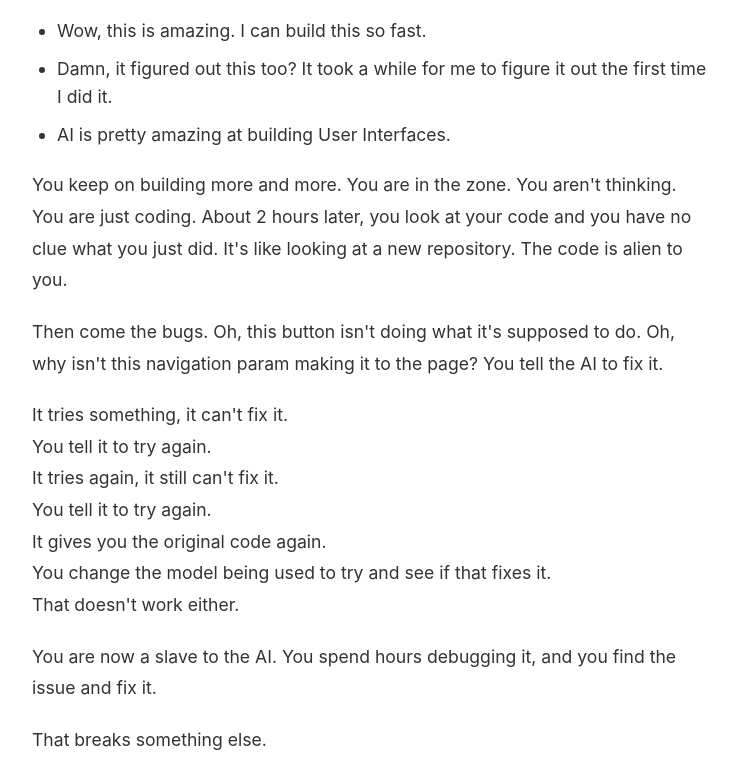
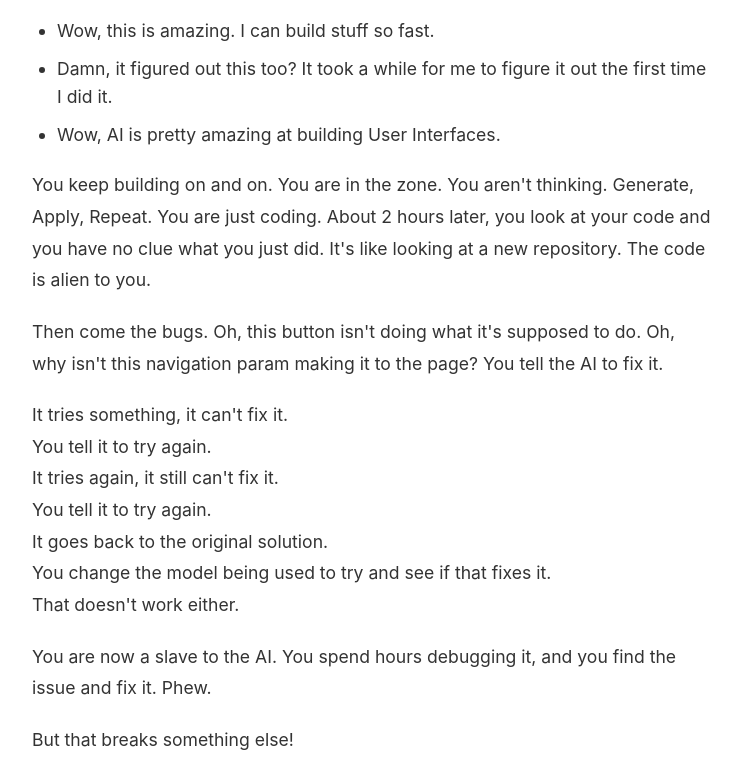
Before and after one commit to navedmerchant/navedmerchant.github.io, a plain HTML site: page vibe_coding.html in a window 1280 px wide. Shown: the part 493-1266 px from the top of the page, without its empty margins (268-1009 px from the left). Drawn offline with Linux system fonts and the light colour scheme.

Commit message:
More edits

```diff
--- a/vibe_coding.html
+++ b/vibe_coding.html
@@ -171,13 +171,13 @@
                 </p>
 
                 <ul>
-                    <li>Wow, this is amazing. I can build this so fast.</li>
+                    <li>Wow, this is amazing. I can build stuff so fast.</li>
                     <li>Damn, it figured out this too? It took a while for me to figure it out the first time I did it.</li>
-                    <li>AI is pretty amazing at building User Interfaces.</li>
+                    <li>Wow, AI is pretty amazing at building User Interfaces.</li>
                 </ul>
 
                 <p>
-                    You keep on building more and more. You are in the zone. You aren't thinking. You are just coding. About 2 hours later, you look at your
+                    You keep building on and on. You are in the zone. You aren't thinking. Generate, Apply, Repeat. You are just coding. About 2 hours later, you look at your
                     code and you have no clue what you just did. It's like looking at a new repository. The code is alien to you.
                 </p>
 
@@ -191,17 +191,17 @@
                     You tell it to try again.<br>
                     It tries again, it still can't fix it.<br>
                     You tell it to try again.<br>
-                    It gives you the original code again.<br>
+                    It goes back to the original solution.<br>
                     You change the model being used to try and see if that fixes it.<br>
                     That doesn't work either.
                 </p>
 
                 <p>
-                    You are now a slave to the AI. You spend hours debugging it, and you find the issue and fix it.
+                    You are now a slave to the AI. You spend hours debugging it, and you find the issue and fix it. Phew.
                 </p>
 
                 <p>
-                    That breaks something else.
+                    But that breaks something else!
                 </p>
 
                 <p>
@@ -242,7 +242,7 @@
                 <h2>A Real-World Example</h2>
                 <p>
                     I would like to show a real example of this I encountered while building <a href="https://apps.apple.com/us/app/mydeviceai/id6736578281">MyDeviceAI</a>.
-                    MyDeviceAI was written mostly using Zen Vibe Coding (More on that later). But this one time, I decided to let loose.
+                    MyDeviceAI was written mostly using Zen Vibe Coding (Rules below). But this one time, I decided to let loose.
                     The performance of the App drawer was a little choppy. I just told Claude 3.7, "The performance of the App drawer is a little choppy, please fix it."
                 </p>
 
```
